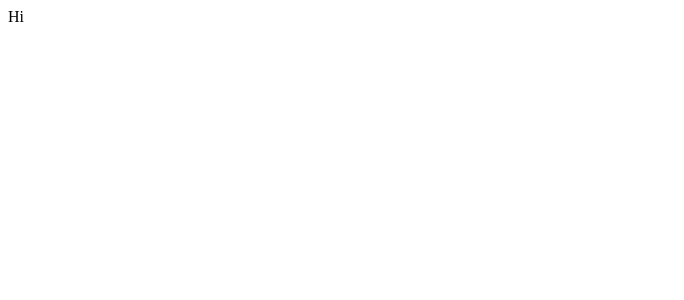
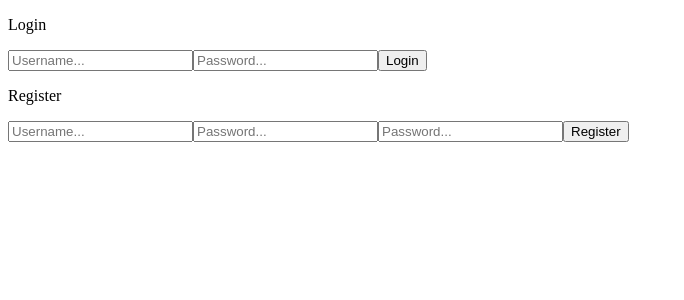
Before and after one commit to multi-user-dungeon/Front-End, a React (Create React App) app: page / in a window 1280 px wide. Shown: the top 300 px of the page, without its empty margins (0-684 px from the left). Built offline with nearby package versions, Linux system fonts and the light colour scheme.

Commit message:
Added initial login/register components, needs functionality

```diff
--- a/src/components/App.js
+++ b/src/components/App.js
@@ -1,9 +1,14 @@
 import React from "react";
+import Login from "./Login";
+import Register from "./Register";
 
 function App() {
   return (
     <div className="App">
-      <div>Hi</div>
+      <p>Login</p>
+      <Login />
+      <p>Register</p>
+      <Register />
     </div>
   );
 }
--- /dev/null
+++ b/src/components/Login.js
@@ -0,0 +1,37 @@
+import React, { useState } from "react";
+
+const Login = () => {
+  const [userInfo, setUserInfo] = useState({ username: "", password: "" });
+
+  const onInputChange = event => {
+    event.persist();
+    setUserInfo(prevState => ({
+      ...prevState,
+      [event.target.name]: event.target.value
+    }));
+  };
+
+  return (
+    <form autoComplete="off">
+      <input
+        autoComplete="username"
+        type="text"
+        placeholder="Username..."
+        name="username"
+        value={userInfo.username}
+        onChange={event => onInputChange(event)}
+      />
+      <input
+        autoComplete="current-password"
+        type="password"
+        placeholder="Password..."
+        name="password"
+        value={userInfo.password}
+        onChange={event => onInputChange(event)}
+      />
+      <button>Login</button>
+    </form>
+  );
+};
+
+export default Login;
--- /dev/null
+++ b/src/components/Register.js
@@ -0,0 +1,49 @@
+import React, { useState } from "react";
+
+const Register = () => {
+  const [userInfo, setUserInfo] = useState({
+    username: "",
+    password1: "",
+    password2: ""
+  });
+
+  const onInputChange = event => {
+    event.persist();
+    setUserInfo(prevState => ({
+      ...prevState,
+      [event.target.name]: event.target.value
+    }));
+  };
+
+  return (
+    <form>
+      <input
+        autoComplete="new-username"
+        type="text"
+        placeholder="Username..."
+        name="username"
+        value={userInfo.username}
+        onChange={event => onInputChange(event)}
+      />
+      <input
+        autoComplete="new-password"
+        type="password"
+        placeholder="Password..."
+        name="password1"
+        value={userInfo.password1}
+        onChange={event => onInputChange(event)}
+      />
+      <input
+        autoComplete="new-password"
+        type="password"
+        placeholder="Password..."
+        name="password2"
+        value={userInfo.password2}
+        onChange={event => onInputChange(event)}
+      />
+      <button>Register</button>
+    </form>
+  );
+};
+
+export default Register;
```
